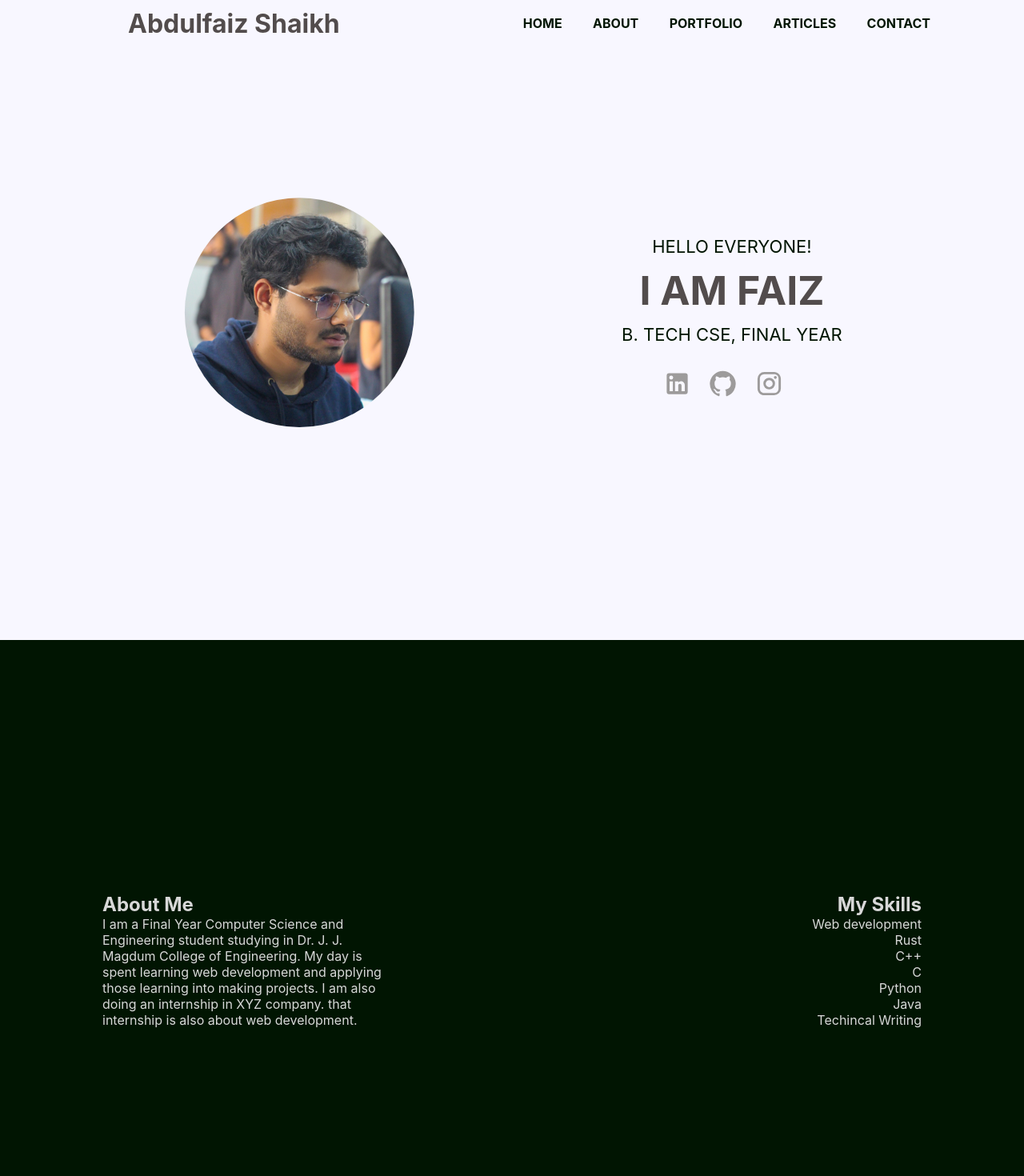
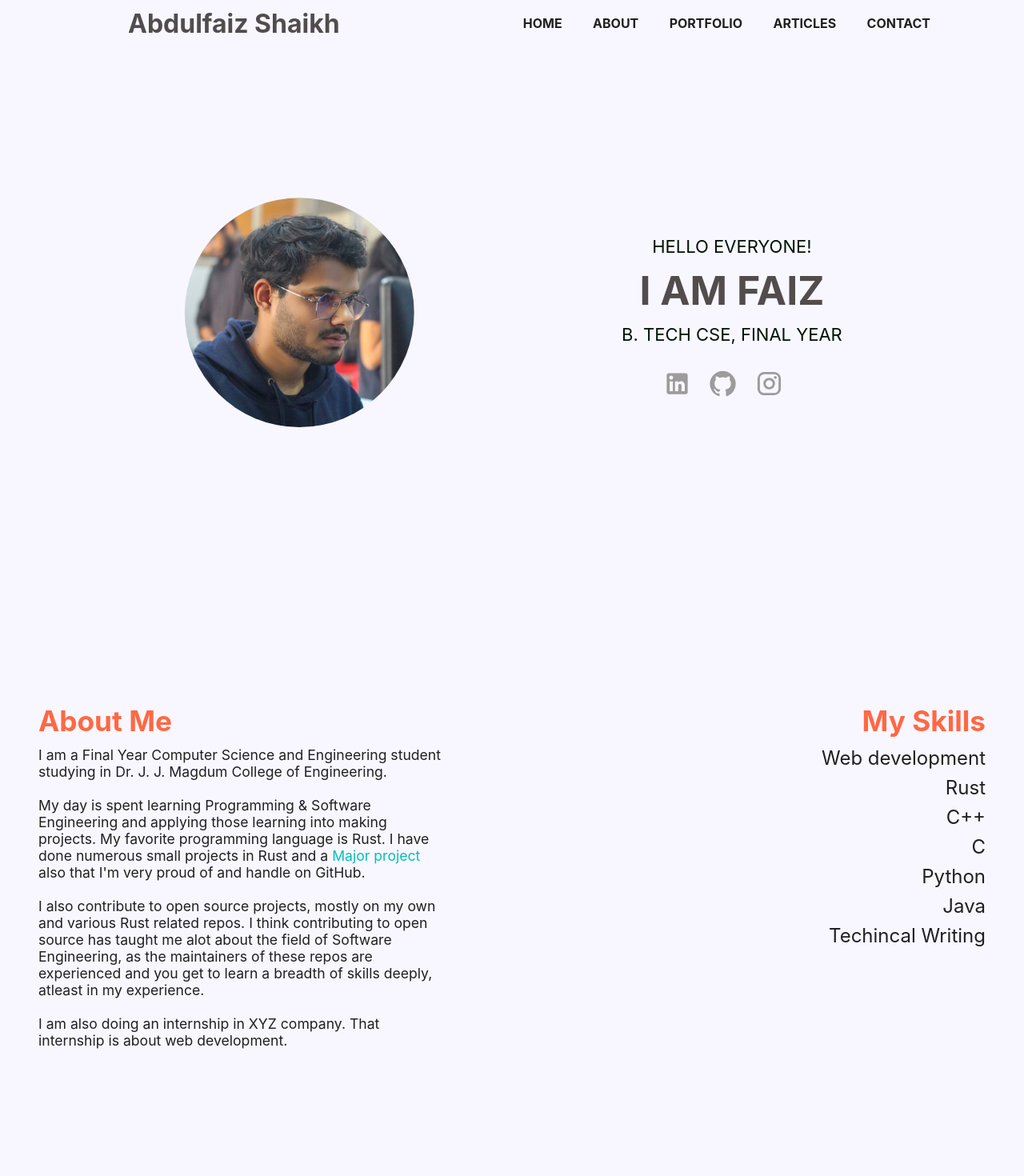
Before and after one commit to abdulshaikh55/portfolio-app, a React (Create React App) app: page / in a window 1280 px wide. Shown: the top 1470 px of the page at 80% size. Built offline with nearby package versions, Linux system fonts and the light colour scheme.

Commit message:
update about

```diff
--- a/src/App.js
+++ b/src/App.js
@@ -2,7 +2,7 @@ import React from 'react';
 import './App.css';
 import Header from './Components/Header';
 import Main from './Components/Main';
-import Section from './Components/Section';
+import About from './Components/About';
 import Contact from './Components/Contact';
 
 function App() {
@@ -10,7 +10,7 @@ function App() {
     <div className="App">
         <Header/>
         <Main/>
-        <Section/>
+        <About/>
         <Contact/>
     </div>
   );
--- /dev/null
+++ b/src/Components/About.js
@@ -0,0 +1,49 @@
+import React from "react";
+import "./styles/About.scss";
+
+const Section = () => {
+  return (
+    <div className="sections">
+      <div className="sections-container">
+        <section className="about-me">
+          <h2>About Me</h2>
+          <p>
+            I am a Final Year Computer Science and Engineering student studying
+            in Dr. J. J. Magdum College of Engineering.
+            <br />
+            <br />
+            My day is spent learning Programming & Software Engineering and
+            applying those learning into making projects. My favorite
+            programming language is Rust. I have done numerous small projects in
+            Rust and a{" "}
+            <a href="https://www.github.com/abdulshaikh55/task_manager/">
+              Major project
+            </a>{" "}
+            also that I'm very proud of and handle on GitHub.
+            <br />
+            <br /> I also contribute to open source projects, mostly on my own
+            and various Rust related repos. I think contributing to open source
+            has taught me alot about the field of Software Engineering, as the
+            maintainers of these repos are experienced and you get to learn a
+            breadth of skills deeply, atleast in my experience.
+            <br />
+            <br /> I am also doing an internship in XYZ company. That internship
+            is about web development.
+          </p>
+        </section>
+        <section className="skills">
+          <h2>My Skills</h2>
+          <p>Web development</p>
+          <p>Rust</p>
+          <p>C++</p>
+          <p>C</p>
+          <p>Python</p>
+          <p>Java</p>
+          <p>Techincal Writing</p>
+        </section>
+      </div>
+    </div>
+  );
+};
+
+export default Section;
--- a/src/Components/Header.js
+++ b/src/Components/Header.js
@@ -1,9 +1,10 @@
 import React, { useState, useEffect } from "react";
-import './styles/Header.scss';
-import CloseIcon from '@mui/icons-material/Close';
-import MenuBookOutlinedIcon from '@mui/icons-material/MenuBookOutlined';
+import "./styles/Header.scss";
+import CloseIcon from "@mui/icons-material/Close";
+import MenuBookOutlinedIcon from "@mui/icons-material/MenuBookOutlined";
 import { Link } from "react-router-dom";
 import Main from "./Main";
+import About from "./About";
 
 const Header = () => {
   const [active, setActive] = useState(false);
@@ -15,7 +16,8 @@ const Header = () => {
   };
 
   const changeBackground = () => {
-    if (window.scrollY > 0) { // Set scrolled to true if scrolled even a bit
+    if (window.scrollY > 0) {
+      // Set scrolled to true if scrolled even a bit
       setScrolled(true);
     } else {
       setScrolled(false);
@@ -23,30 +25,62 @@ const Header = () => {
   };
 
   useEffect(() => {
-    window.addEventListener('scroll', changeBackground);
+    window.addEventListener("scroll", changeBackground);
 
     return () => {
-      window.removeEventListener('scroll', changeBackground);
+      window.removeEventListener("scroll", changeBackground);
     };
   }, []);
 
   return (
-        <div className={scrolled ? 'header active' : 'header'}>
+    <div className={scrolled ? "header active" : "header"}>
       <div className="header-logo">
         <h1>Abdulfaiz Shaikh</h1>
       </div>
 
-            <nav className={`navbar ${menuOpen ? 'active' : ''}`}>
+      <nav className={`navbar ${menuOpen ? "active" : ""}`}>
         <ul>
           <div className="closed">
-                        <CloseIcon className={active ? 'close active' : 'close'} onClick={showMenu}>
-                        </CloseIcon>
+            <CloseIcon
+              className={active ? "close active" : "close"}
+              onClick={showMenu}
+            ></CloseIcon>
           </div>
-                    <li> <Link to={Main}> <b>Home</b> </Link> </li>
-                    <li> <Link to='/'> <b>About</b> </Link> </li>
-                    <li> <Link to='/'> <b>Portfolio</b> </Link> </li>
-                    <li> <Link to='/'> <b>Articles</b> </Link> </li>
-                    <li> <Link to='/'> <b>Contact</b> </Link> </li>
+          <li>
+            {" "}
+            <Link to={Main}>
+              {" "}
+              <b>Home</b>{" "}
+            </Link>{" "}
+          </li>
+          <li>
+            {" "}
+            <Link to={About}>
+              {" "}
+              <b>About</b>{" "}
+            </Link>{" "}
+          </li>
+          <li>
+            {" "}
+            <Link to="/">
+              {" "}
+              <b>Portfolio</b>{" "}
+            </Link>{" "}
+          </li>
+          <li>
+            {" "}
+            <Link to="/">
+              {" "}
+              <b>Articles</b>{" "}
+            </Link>{" "}
+          </li>
+          <li>
+            {" "}
+            <Link to="/">
+              {" "}
+              <b>Contact</b>{" "}
+            </Link>{" "}
+          </li>
         </ul>
       </nav>
 
@@ -54,7 +88,7 @@ const Header = () => {
         <MenuBookOutlinedIcon className="menu" onClick={showMenu} />
       </div>
     </div>
-    )
-}
+  );
+};
 
-export default Header
+export default Header;
--- a/src/Components/Section.js
+++ /dev/null
@@ -1,29 +0,0 @@
-import React from "react";
-import './styles/Section.scss';
-
-const Section = () => {
-    return (
-        <div className="sections">
-            <div className="sections-container">
-                <section className="about-me">
-                    <h2>About Me</h2>
-                    <p>
-                        I am a Final Year Computer Science and Engineering student studying in Dr. J. J. Magdum College of Engineering. My day is spent learning web development and applying those learning into making projects. I am also doing an internship in XYZ company. that internship is also about web development.
-                    </p>
-                </section>
-                <section className="skills">
-                    <h2>My Skills</h2>
-                    <p>Web development</p>
-                    <p>Rust</p>
-                    <p>C++</p>
-                    <p>C</p>
-                    <p>Python</p>
-                    <p>Java</p>
-                    <p>Techincal Writing</p>
-                </section>
-            </div>
-        </div>
-    )
-}
-
-export default Section
--- /dev/null
+++ b/src/Components/styles/About.scss
@@ -0,0 +1,43 @@
+@import "variables";
+
+.sections {
+    display: flex;
+    height: 100vh;
+    justify-content: space-between;
+    position: static;
+    background: $bg-color;
+}
+
+.sections-container {
+    color: $primary-color;
+    display: grid;
+    grid-template-columns: repeat(2, 1fr);
+    gap: 4rem;
+
+    h2 {
+        color: $other-color;
+        font-size: $h2-font;
+        padding-bottom: 0.7rem;
+    }
+
+    a {
+        color: $link-color;
+    }
+
+    .about-me {
+        margin: 5rem 3rem;
+        text-align: left;
+        font-size: $p-font;
+    }
+
+    .skills {
+        margin: 5rem 3rem;
+        text-align: right;
+        font-size: $p-font;
+
+        p {
+            font-size: 1.5rem;
+            padding-bottom: 0.5rem;
+        }
+    }
+}
--- a/src/Components/styles/Contact.scss
+++ b/src/Components/styles/Contact.scss
@@ -1,7 +1,9 @@
+@import 'variables';
+
 .contact {
     width: 100%;
     height: 100%;
-    background-color: white;
+    background-color: $bg-color;
 }
 
 a {
@@ -9,7 +11,7 @@ a {
     text-decoration: none;
 }
 
-.inputs{
+.inputs {
     width: 60%;
     height: 80%;
     margin: 0 auto;
@@ -41,6 +43,7 @@ button {
     background-color: none;
     cursor: pointer;
     margin-top: 1rem;
+    margin-bottom: 2rem;
     border: 1px solid blue;
     color: rgb(147, 45, 62);
     text-transform: uppercase;
@@ -50,7 +53,7 @@ button {
     .inputs {
         width: 80%;
 
-        input{
+        input {
             padding: 15px;
         }
     }
--- a/src/Components/styles/Section.scss
+++ /dev/null
@@ -1,26 +0,0 @@
-@import 'variables';
-
-.sections {
-    display: flex;
-    height: 100vh;
-    justify-content: space-between;
-    position: static;
-    background: $primary-color;
-}
-.sections-container {
-    color: $secondary-color;
-    display: grid;
-    grid-template-columns: repeat(2, 1fr);
-    align-items: center;
-    gap: 4rem;
-
-    .about-me{
-        margin: 0 8rem;
-        text-align: left;
-    }
-
-    .skills{
-        margin: 0 8rem;
-        text-align: right;
-    }
-}
--- a/src/Components/styles/_variables.scss
+++ b/src/Components/styles/_variables.scss
@@ -1,7 +1,8 @@
-$primary-color: #011502;
+$primary-color : #202020;
 $secondary-color: #D8D8D8;
-$other-color: #FF5733;
-$bg-color: #F8F7FF;
-$h2-font: 2.6rem;
-$big-font: 4.5rem;
-$p-font: 1.1rem;
+$other-color : #FF6844;
+$bg-color : #F8F7FF;
+$h2-font : 2.2rem;
+$big-font : 4.5rem;
+$p-font : 1.1rem;
+$link-color : #07BEB8;
```
Lines whose indentation alone changed are shown as unchanged.
